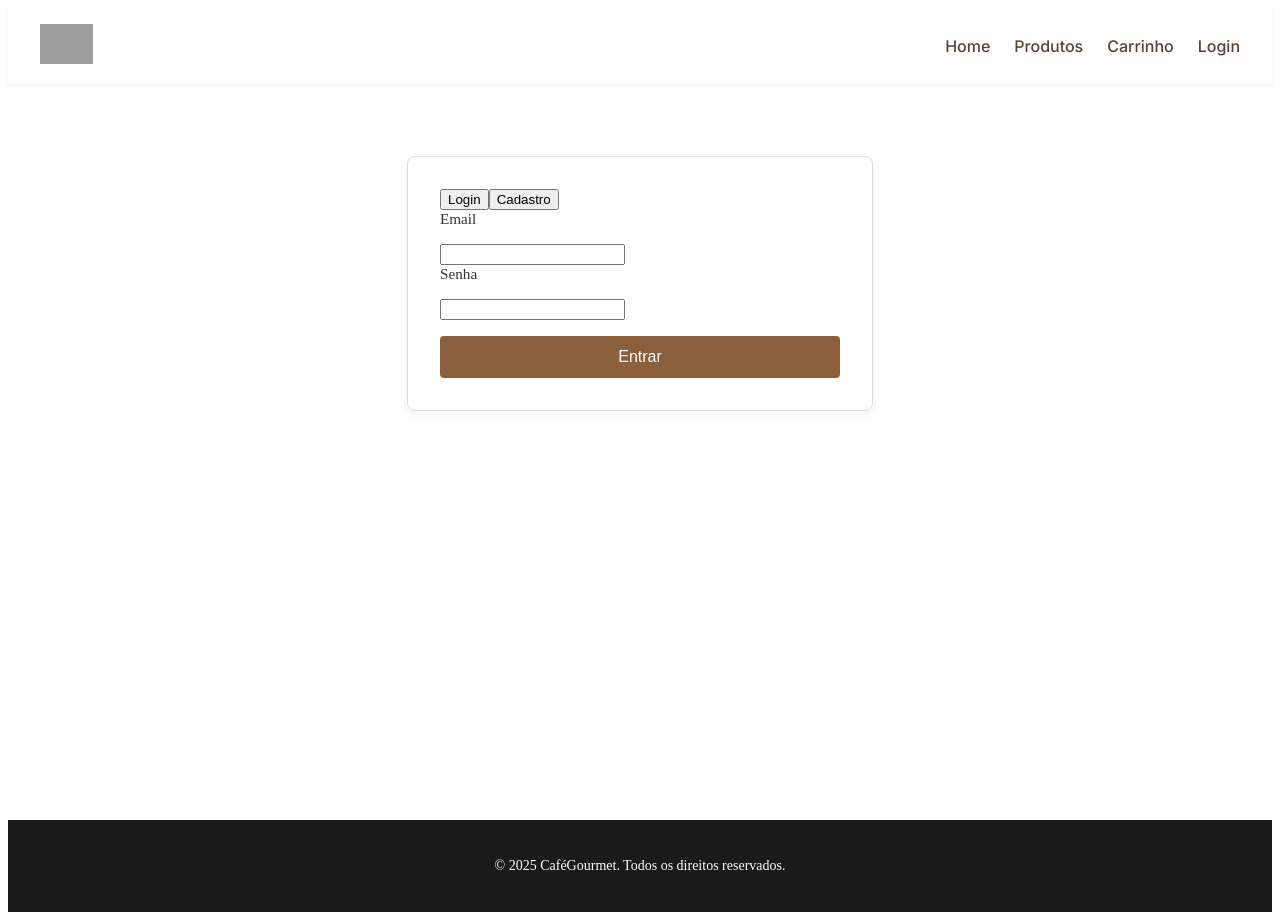
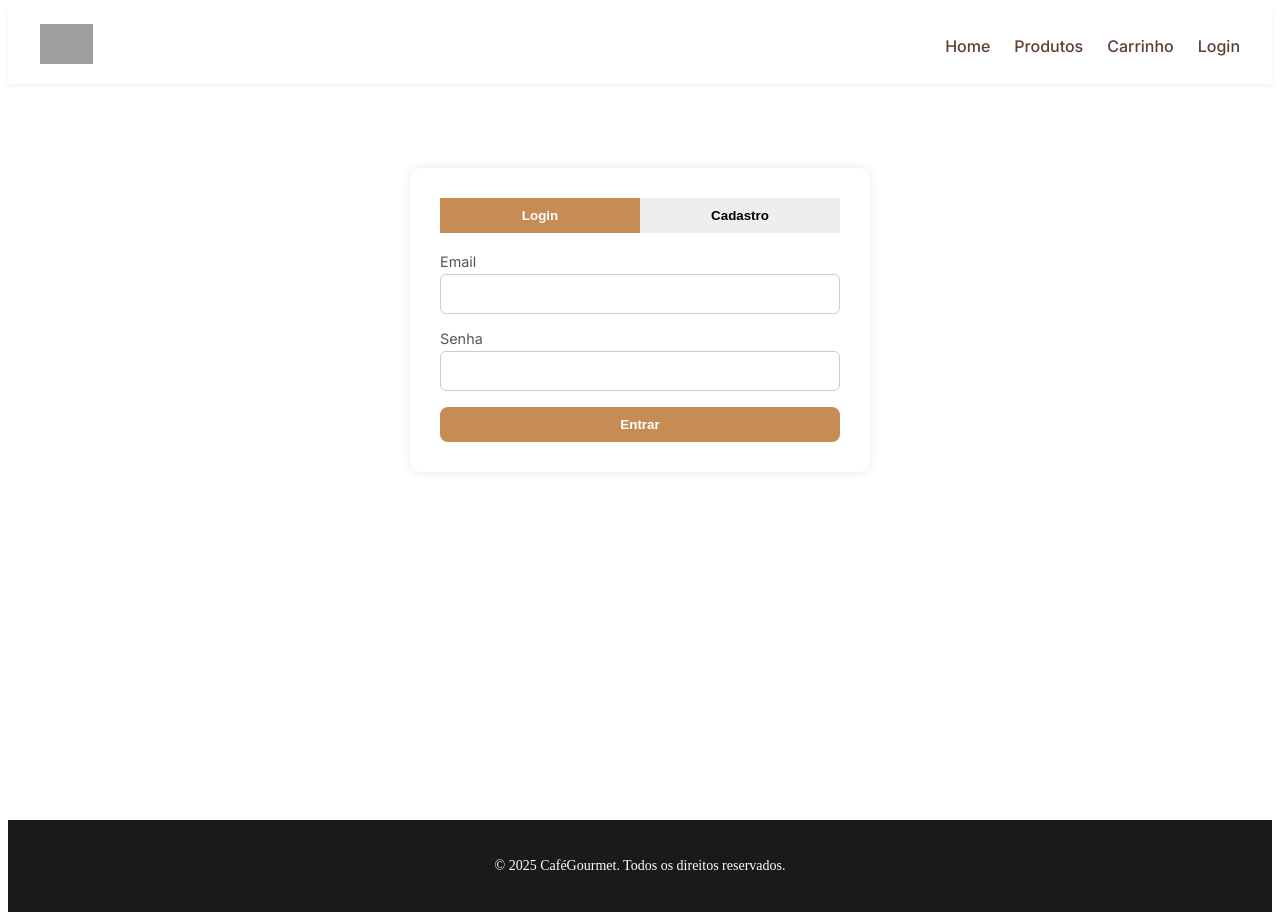
Before and after one commit to AleRzendee/ecommerceCaffeFrontend, an Angular app: page /auth in a window 1280 px wide. Built offline with nearby package versions, Linux system fonts and the light colour scheme; grey boxes are pictures that could not be loaded.

Commit message:
Auth Done; #0010

```diff
--- a/src/app/pages/auth/auth.component.sass
+++ b/src/app/pages/auth/auth.component.sass
@@ -1,60 +1,59 @@
 .auth-container
   max-width: 400px
-  margin: 3rem auto
-  padding: 2rem
-  border: 1px solid #ddd
-  border-radius: 8px
-  background-color: #fff
-  box-shadow: 0 4px 8px rgba(0, 0, 0, 0.05)
+  margin: 60px auto
+  background: #fff
+  border-radius: 12px
+  padding: 30px
+  box-shadow: 0 0 10px rgba(0,0,0,0.1)
+  font-family: Inter, sans-serif
 
-  h2
-    margin-bottom: 1.5rem
-    font-size: 1.5rem
-    color: #4a2c13
-    text-align: center
-
-  .tabs
+  .abas
     display: flex
-    justify-content: center
-    margin-bottom: 1.5rem
+    justify-content: space-between
+    margin-bottom: 20px
 
     button
-      padding: 0.5rem 1rem
-      background: none
+      flex: 1
+      padding: 10px
+      background: #eee
       border: none
-      border-bottom: 2px solid transparent
       cursor: pointer
-      font-size: 1rem
-      color: #666
-      transition: border-color 0.3s
+      font-weight: bold
+      transition: 0.2s ease
 
-      &.ativo
-        color: #4a2c13
-        border-color: #4a2c13
+      &.ativa
+        background: #c68c53
+        color: white
 
-  label
-    display: block
-    margin-bottom: 1rem
-    font-size: 0.95rem
-    color: #333
+  form
+    display: flex
+    flex-direction: column
+    gap: 16px
 
-    input
-      width: 100%
-      padding: 0.75rem
-      margin-top: 0.3rem
-      border: 1px solid #ccc
-      border-radius: 4px
+    .campo
+      display: flex
+      flex-direction: column
 
-  button[type="submit"]
-    width: 100%
-    margin-top: 1rem
-    padding: 0.75rem
-    background-color: #8b5e3c
-    color: white
-    border: none
-    border-radius: 4px
-    font-size: 1rem
-    cursor: pointer
+      label
+        margin-bottom: 4px
+        font-size: 0.9rem
+        color: #555
 
-    &:hover
-      background-color: #5c3a23
+      input
+        padding: 10px
+        border: 1px solid #ccc
+        border-radius: 6px
+        font-size: 1rem
+
+    button[type="submit"]
+      background-color: #c68c53
+      color: white
+      padding: 10px
+      border: none
+      border-radius: 8px
+      font-weight: bold
+      cursor: pointer
+      transition: 0.2s
+
+      &:hover
+        background-color: #a66e3c
```
